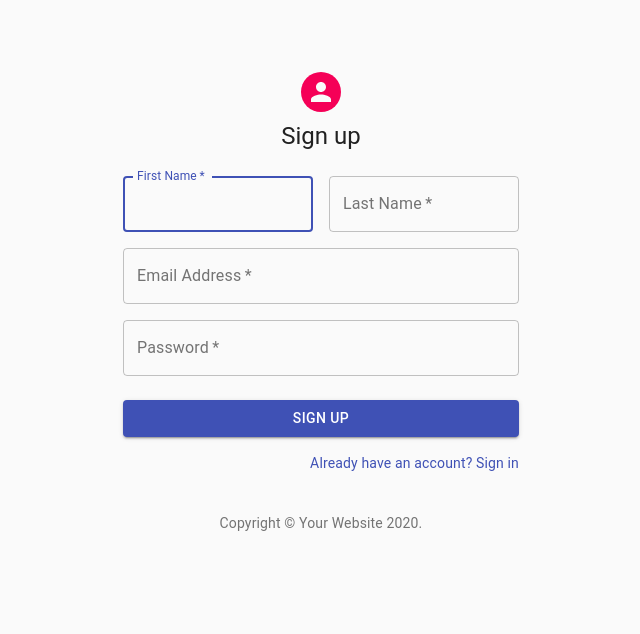
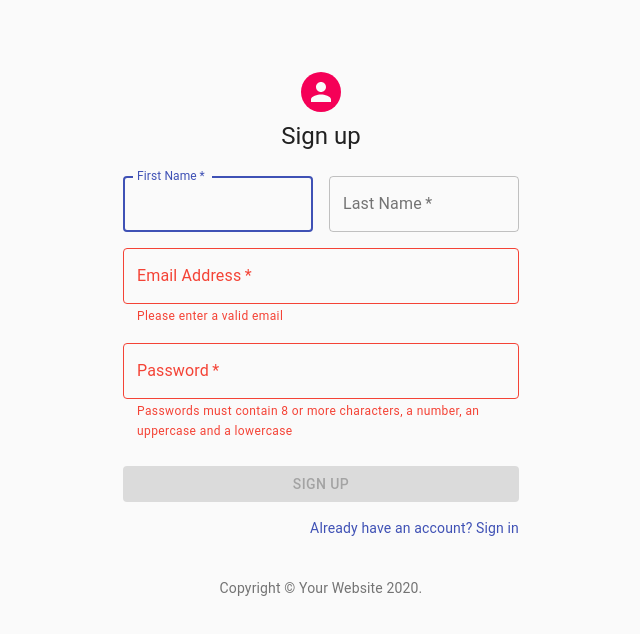
Before and after one commit to danielgray2/schedule_generator, a React (Create React App) app in the folder client/project/: page /signup in a window 1280 px wide. Shown: the top 634 px of the page, without its empty margins (319-959 px from the left). Built offline with nearby package versions, Linux system fonts and the light colour scheme.

Commit message:
Validation on signup

```diff
--- a/client/project/src/Signup.js
+++ b/client/project/src/Signup.js
@@ -57,6 +57,8 @@ function SignUp(props) {
   const [lastName, setLastName] = React.useState("");
   const [email, setEmail] = React.useState("");
   const [password, setPassword] = React.useState("");
+  const [invalidEmail, setInvalidEmail] = React.useState(true);
+  const [invalidPassword, setInvalidPassword] = React.useState(true);
 
   const handlefirstNameChange = (fName) => {
     setFirstName(fName.target.value);
@@ -67,11 +69,12 @@ function SignUp(props) {
   }
 
   const handleemailChange = (Email) => {
+    setInvalidEmail(EmailValidation(Email.target.value));
     setEmail(Email.target.value);
-    Emailvalidation(Email.target.value);
   }
 
   const handlepasswordChange = (pw) => {
+    setInvalidPassword(PasswordValidation(pw.target.value));
     setPassword(pw.target.value);
   }
 
@@ -89,14 +92,14 @@ function SignUp(props) {
     return resp;
   }
 
-  function Emailvalidation(values) {
-    const errors = {};
-    const emailPattern = /(.+)@(.+){2,}\.(.+){2,}/;
-    if (!emailPattern.test(values.email)) {
-      errors.email = 'Enter a valid email';
-    }
+  function EmailValidation(email){
+    const emailPattern = /^(([^<>()\[\]\\.,;:\s@"]+(\.[^<>()\[\]\\.,;:\s@"]+)*)|(".+"))@((\[[0-9]{1,3}\.[0-9]{1,3}\.[0-9]{1,3}\.[0-9]{1,3}\])|(([a-zA-Z\-0-9]+\.)+[a-zA-Z]{2,}))$/;
+    return !emailPattern.test(email);
+  }
 
-    return errors;
+  function PasswordValidation(password){
+    const pattern = /^[A-Za-z]\w{7,14}$/;
+    return !pattern.test(password);
   }
 
   return (
@@ -137,6 +140,8 @@ function SignUp(props) {
             </Grid>
             <Grid item xs={12}>
               <TextField
+                error={invalidEmail}
+                helperText="Please enter a valid email"
                 variant="outlined"
                 required
                 fullWidth
@@ -150,6 +155,8 @@ function SignUp(props) {
             <Grid item xs={12}>
               <TextField
                 variant="outlined"
+                error={invalidPassword}
+                helperText="Passwords must contain 8 or more characters, a number, an uppercase and a lowercase"
                 required
                 fullWidth
                 name="password"
@@ -163,6 +170,7 @@ function SignUp(props) {
           </Grid>
           <Button
             type="submit"
+            disabled={invalidEmail || invalidPassword}
             fullWidth
             variant="contained"
             color="primary"
```
